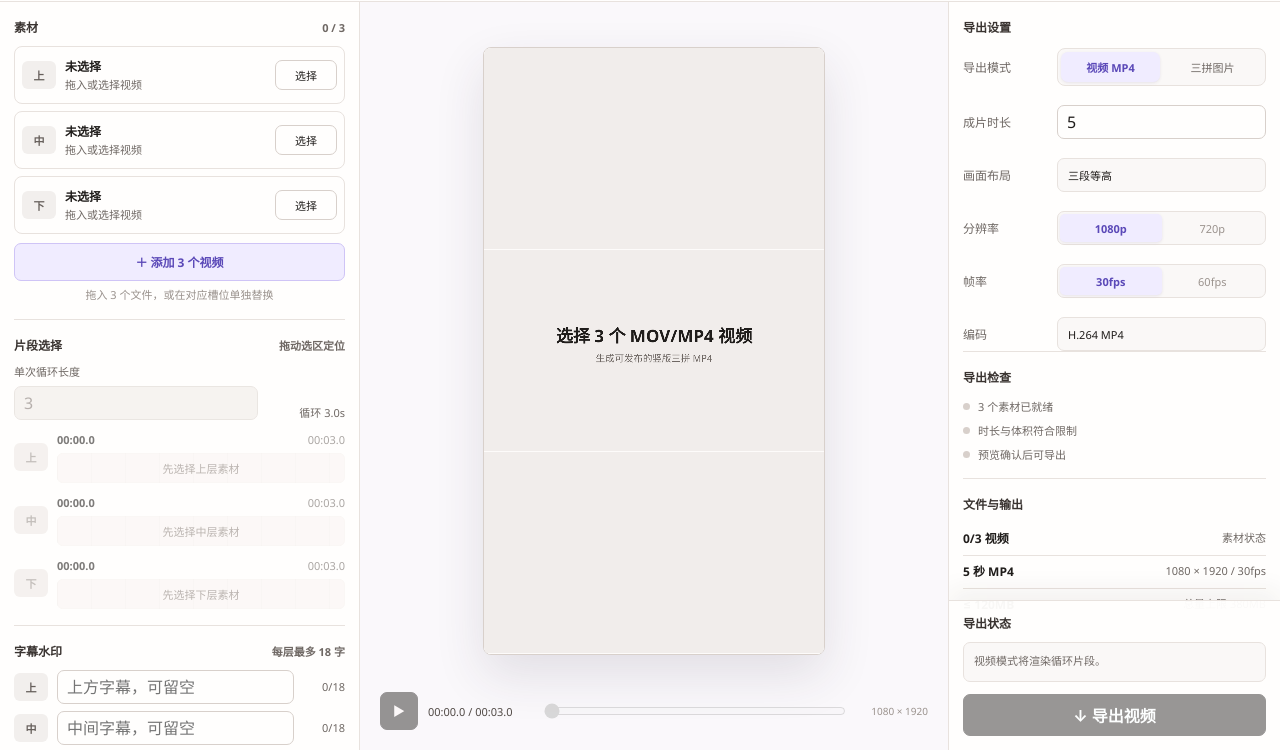
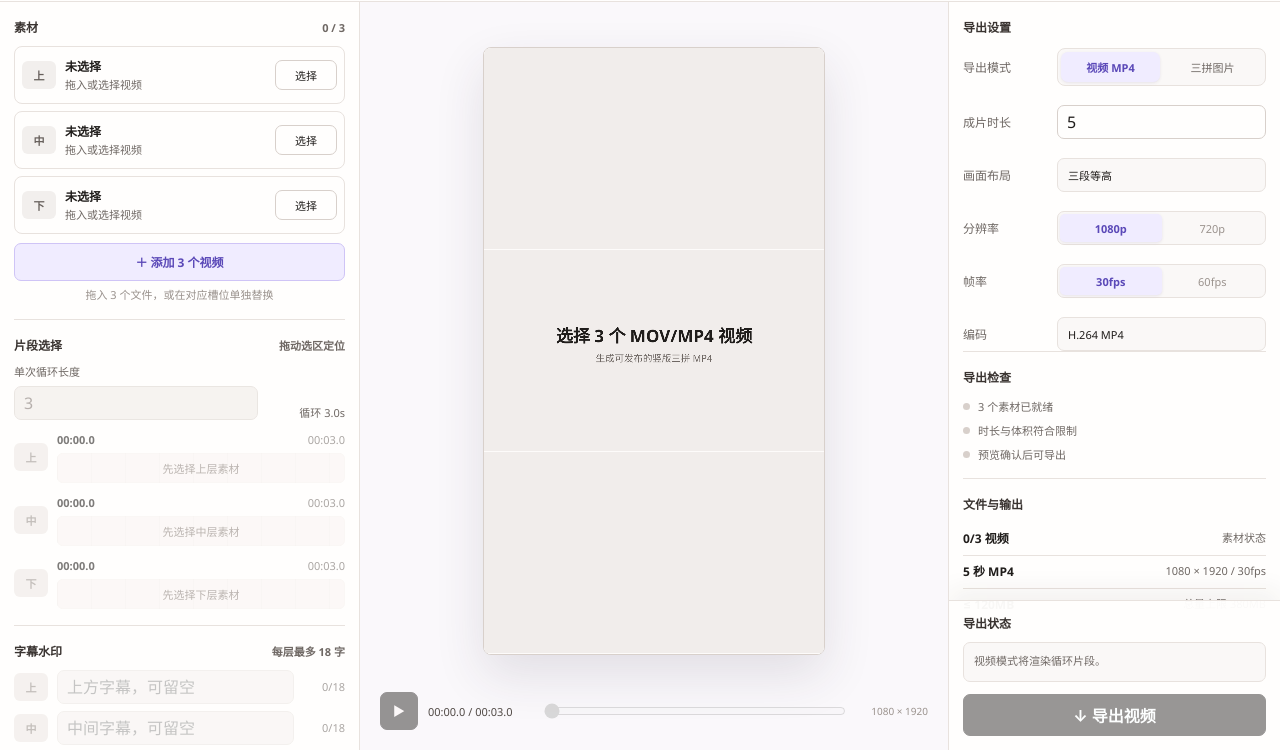
Before and after one commit to chenyulian/ClipTrio, a website: page public/index.html in a window 1280 px wide. Shown: the part 50-800 px from the top of the page. Drawn offline with Linux system fonts and the light colour scheme.

Commit message:
feat: lock caption inputs until their slot has a source video
Caption rows now follow the same per-slot availability model as segment pickers:
- Each caption input is disabled while its slot has no video+duration, or
  while an export is in progress.
- A new .caption-row.is-disabled state mirrors .segment-picker.is-disabled
  (opacity, chip tint) so the two sections read consistently.
- Initial HTML renders the rows as disabled, matching the empty state.

Behavior preserved: caption values still persist across MP4/PNG mode switch
and across export failures. Existing sanitization and character counter are
unchanged.

```diff
--- a/public/index.html
+++ b/public/index.html
@@ -430,6 +430,20 @@
       grid-template-columns: 34px minmax(0, 1fr) 42px;
       gap: 9px;
       align-items: center;
+    }
+
+    .caption-row.is-disabled {
+      opacity: .58;
+    }
+
+    .caption-row.is-disabled .chip {
+      background: #eee9e5;
+      color: var(--soft);
+      box-shadow: none;
+    }
+
+    .caption-row input:disabled {
+      cursor: not-allowed;
     }
 
     .export-settings { display: grid; gap: 10px; }
@@ -797,9 +811,9 @@
         <div class="section">
           <div class="section-title">字幕水印 <span class="hint">每层最多 18 字</span></div>
           <div class="caption-grid">
-            <div class="caption-row"><span class="chip">上</span><input id="captionA" type="text" maxlength="18" placeholder="上方字幕，可留空"><span class="value" id="captionAValue">0/18</span></div>
-            <div class="caption-row"><span class="chip">中</span><input id="captionB" type="text" maxlength="18" placeholder="中间字幕，可留空"><span class="value" id="captionBValue">0/18</span></div>
-            <div class="caption-row"><span class="chip">下</span><input id="captionC" type="text" maxlength="18" placeholder="下方字幕，可留空"><span class="value" id="captionCValue">0/18</span></div>
+            <div class="caption-row"><span class="chip">上</span><input id="captionA" type="text" maxlength="18" placeholder="上方字幕，可留空" disabled><span class="value" id="captionAValue">0/18</span></div>
+            <div class="caption-row"><span class="chip">中</span><input id="captionB" type="text" maxlength="18" placeholder="中间字幕，可留空" disabled><span class="value" id="captionBValue">0/18</span></div>
+            <div class="caption-row"><span class="chip">下</span><input id="captionC" type="text" maxlength="18" placeholder="下方字幕，可留空" disabled><span class="value" id="captionCValue">0/18</span></div>
           </div>
         </div>
 
@@ -926,6 +940,7 @@
     const clipLengthHint = document.getElementById('clipLengthHint');
     const captionInputs = ['captionA', 'captionB', 'captionC'].map(id => document.getElementById(id));
     const captionValues = ['captionAValue', 'captionBValue', 'captionCValue'].map(id => document.getElementById(id));
+    const captionRows = captionInputs.map(input => input.closest('.caption-row'));
     const checks = {
       files: document.getElementById('checkFiles'),
       duration: document.getElementById('checkDuration'),
@@ -1018,6 +1033,13 @@
         slider.disabled = !enabled;
         slider.setAttribute('aria-disabled', String(!enabled));
         segmentPickers[index].classList.toggle('is-disabled', !enabled);
+      });
+
+      captionInputs.forEach((input, index) => {
+        const enabled = !isProcessing && Boolean(slots[index].video && slots[index].duration);
+        input.disabled = !enabled;
+        input.setAttribute('aria-disabled', String(!enabled));
+        captionRows[index].classList.toggle('is-disabled', !enabled);
       });
     }
 
```
